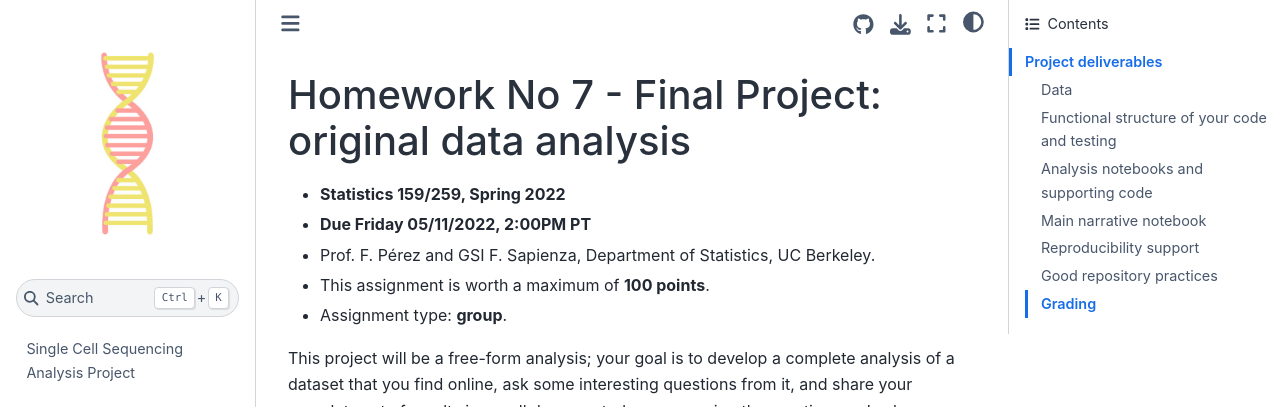
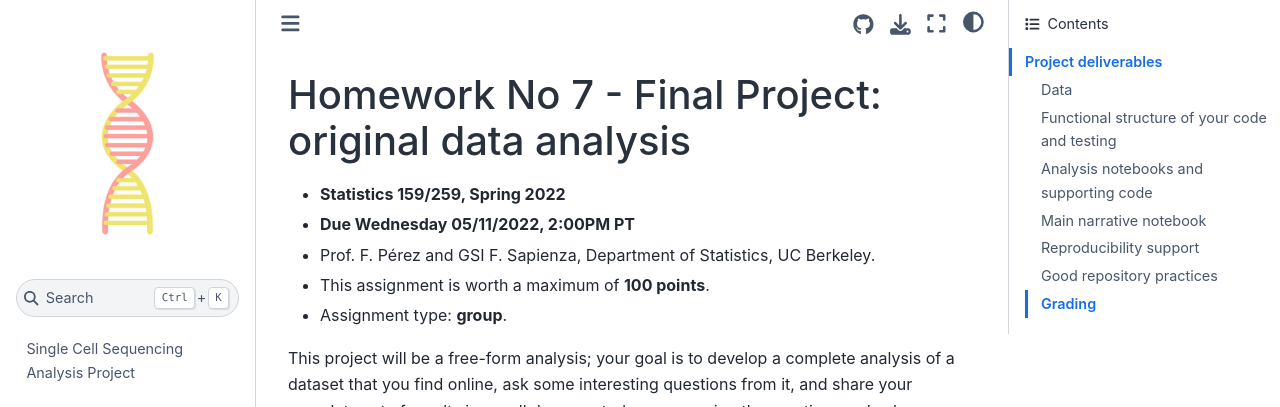
Before and after one commit to UCB-stat-159-s22/hw07-Group14, a Jupyter Book: the page built from hw07-description.md, in a window 1280 px wide and 900 px high. Shown: the top 407 px of the window. Built offline with Jupyter Book 1.0.4 settings and Sphinx 7.4.7 and the Sphinx Book theme 1.1.4, drawn with Linux system fonts in a browser that asks for light colours.

Commit message:
Change date of delivery to Wednesday

```diff
--- a/hw07-description.md
+++ b/hw07-description.md
@@ -1,7 +1,7 @@
 # Homework No 7 - Final Project: original data analysis
 
 * **Statistics 159/259, Spring 2022**
-* **Due Friday 05/11/2022, 2:00PM PT**
+* **Due Wednesday 05/11/2022, 2:00PM PT**
 * Prof. F. Pérez and GSI F. Sapienza, Department of Statistics, UC Berkeley.
 * This assignment is worth a maximum of **100 points**.
 * Assignment type: **group**.
```
